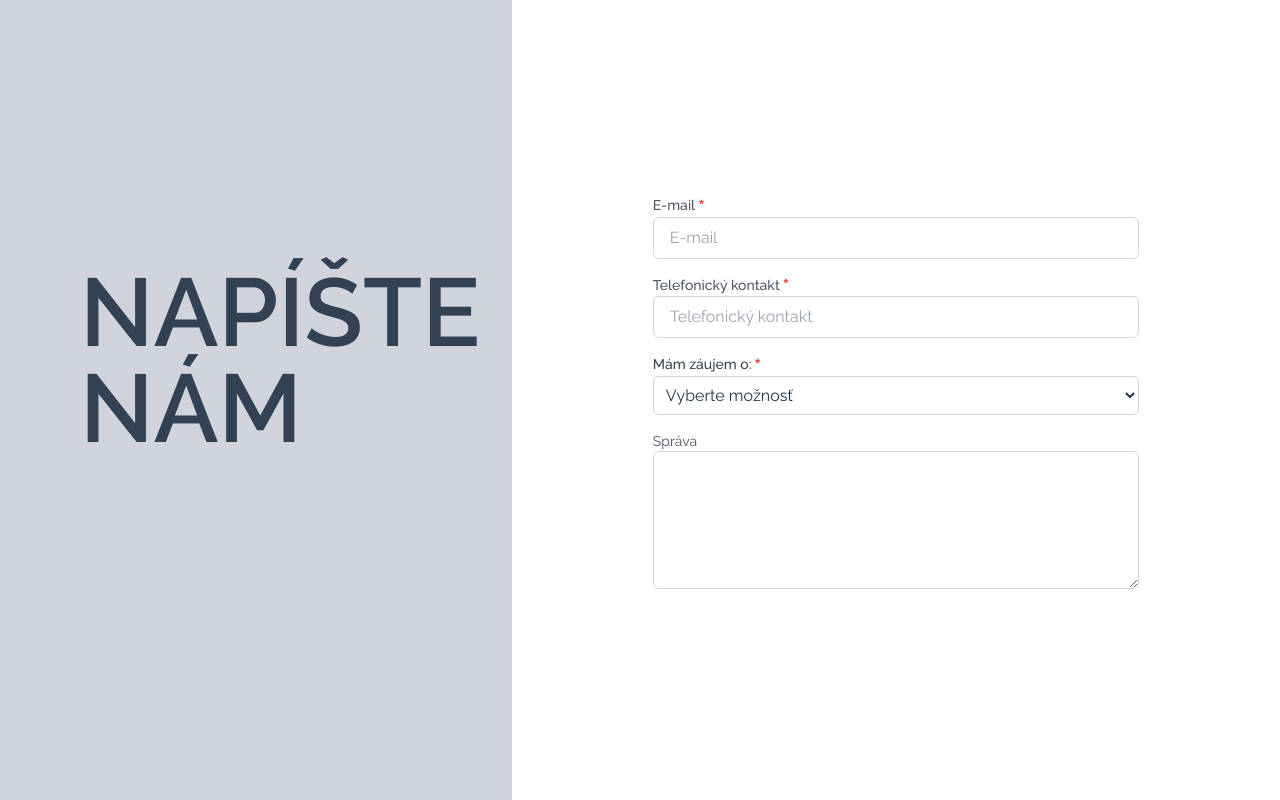
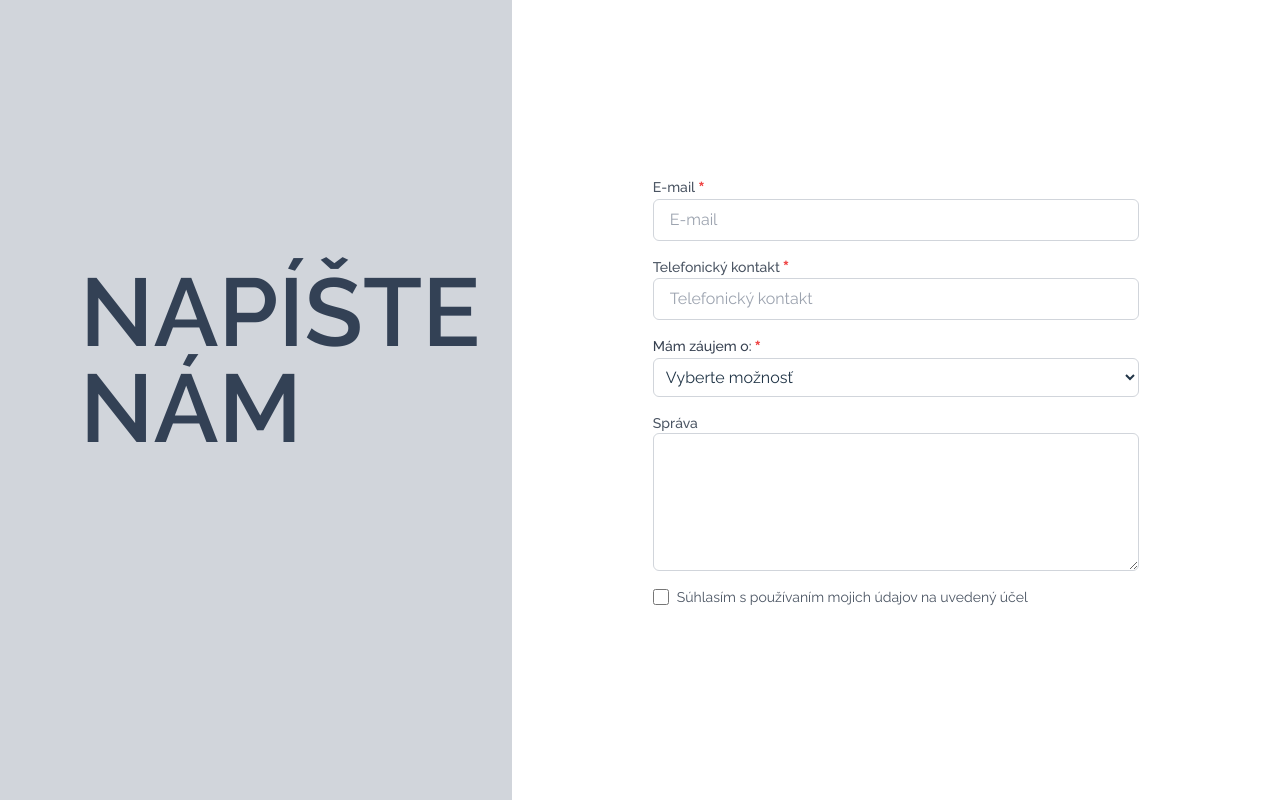
Before and after one commit to krytoss/tape, a React (Vite) app: page / in a window 1280 px wide. Shown: the part 4000-4800 px from the top of the page. Built offline with nearby package versions, Linux system fonts and the light colour scheme.

Commit message:
Added Checkbox component and included in contact form

```diff
--- /dev/null
+++ b/src/components/Form/Checkbox.tsx
@@ -0,0 +1,27 @@
+type Props = {
+	label: string,
+	checked: boolean,
+	onChange: (checked: boolean) => void,
+	required?: boolean
+}
+
+const Checkbox: React.FC<Props> = ({ label, checked, onChange, required }) => {
+
+	const handleChange = (event: React.ChangeEvent<HTMLInputElement>) => {
+		onChange(event.target.checked)
+	}
+
+	return (
+		<div className="flex items-center mb-4">
+			<input
+				type="checkbox"
+				className="h-4 w-4 text-blue-600 focus:ring focus:ring-blue-500"
+				checked={checked}
+				onChange={handleChange}
+			/>
+			<label className="ml-2 text-sm text-gray-600">{label}</label>
+		</div>
+	)
+}
+
+export default Checkbox
--- a/src/components/Form/Textbox.tsx
+++ b/src/components/Form/Textbox.tsx
@@ -11,7 +11,7 @@ const Textbox: React.FC<Props> = ({ label, value, onChange }) => {
 	}
 
 	return (
-		<div className="flex flex-col mb-4">
+		<div className="flex flex-col font-medium mb-4">
 			{
 				label && (
 					<label className="text-sm text-gray-600">
--- a/src/sections/ContactForm.tsx
+++ b/src/sections/ContactForm.tsx
@@ -6,11 +6,15 @@ import Form from "../components/Form/Form"
 import Grid from "../components/Layout/Grid"
 import Selectbox from "../components/Form/Selectbox"
 import Textbox from "../components/Form/Textbox"
+import Checkbox from "../components/Form/Checkbox"
 
 const ContactForm: React.FC = () => {
 
 	const [ mail, setMail ] = useState<string>("")
 	const [ phone, setPhone ] = useState<string>("")
+	const [ service, setService ] = useState<string>("")
+	const [ message, setMessage ] = useState<string>("")
+	const [ agreement, setAgreement ] = useState<boolean>(false)
 
 	const options = [
 		{
@@ -82,6 +86,12 @@ const ContactForm: React.FC = () => {
 							value=""
 							onChange={(value) => {}}
 						/>
+						<Checkbox
+							label="Súhlasím s používaním mojich údajov na uvedený účel"
+							checked={agreement}
+							onChange={(checked) => {setAgreement(checked)}}
+							required={true}
+						/>
 					</Form>
 				</div>
 			</Grid>
```
